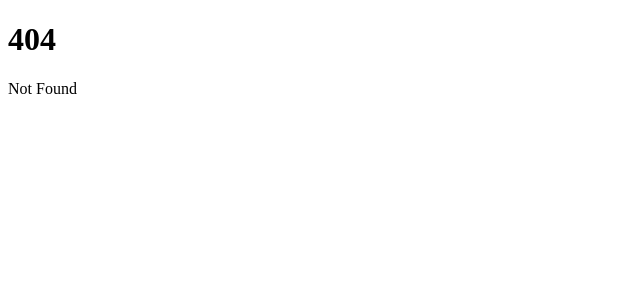
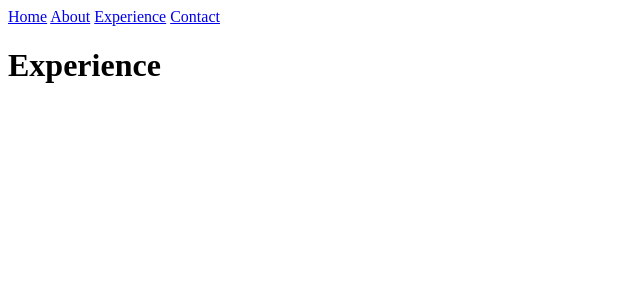
Before and after one commit to benhopkinstech/ben.hopkins.tech, a SvelteKit app: page /experience in a window 1280 px wide. Before the commit this address had no page. Shown: the top 300 px of the page, without its empty margins (0-640 px from the left). Built offline with nearby package versions, Linux system fonts and the light colour scheme.

Commit message:
Added navigation and some routes

```diff
--- /dev/null
+++ b/src/lib/components/Navigation.svelte
@@ -0,0 +1,4 @@
+<a href="/">Home</a>
+<a href="/about">About</a>
+<a href="/experience">Experience</a>
+<a href="/contact">Contact</a>
--- a/src/lib/index.ts
+++ /dev/null
@@ -1 +0,0 @@
-// place files you want to import through the `$lib` alias in this folder.
--- /dev/null
+++ b/src/routes/+layout.svelte
@@ -0,0 +1,11 @@
+<script>
+	import Navigation from '$lib/components/Navigation.svelte';
+</script>
+
+<div>
+	<Navigation />
+
+	<main>
+		<slot />
+	</main>
+</div>
--- a/src/routes/+page.svelte
+++ b/src/routes/+page.svelte
@@ -1,2 +1 @@
-<h1>Welcome to SvelteKit</h1>
-<p>Visit <a href="https://kit.svelte.dev">kit.svelte.dev</a> to read the documentation</p>
+<h1>Home</h1>
--- /dev/null
+++ b/src/routes/about/+page.svelte
@@ -0,0 +1 @@
+<h1>About</h1>
--- /dev/null
+++ b/src/routes/contact/+page.svelte
@@ -0,0 +1 @@
+<h1>Contact</h1>
--- /dev/null
+++ b/src/routes/experience/+page.svelte
@@ -0,0 +1 @@
+<h1>Experience</h1>
```
